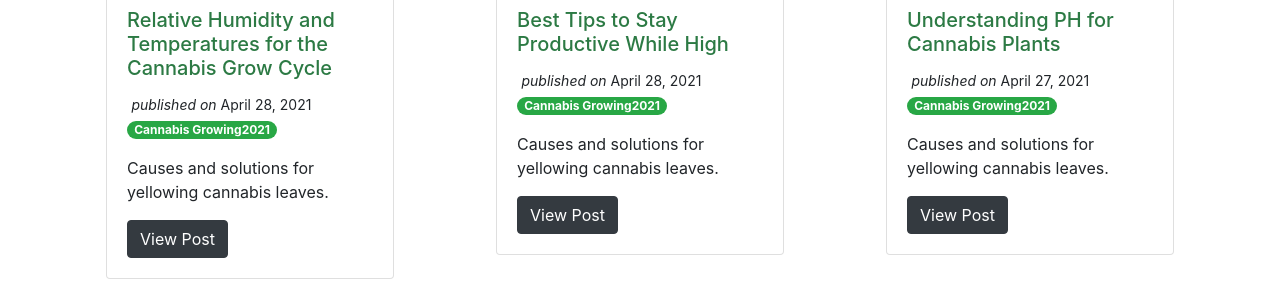
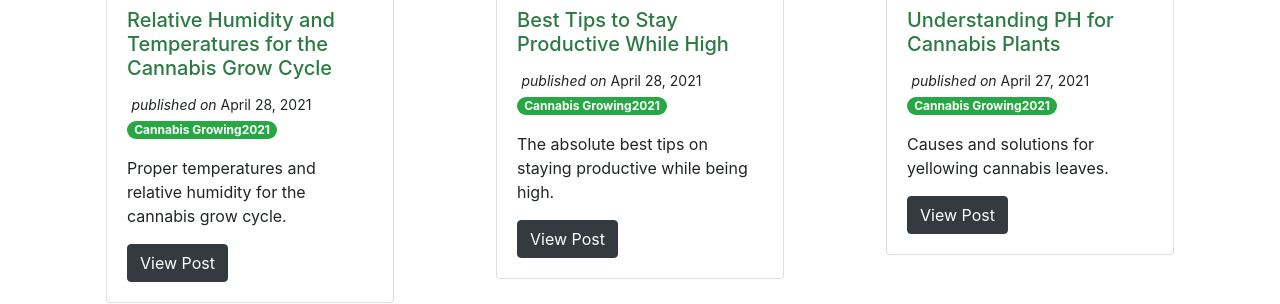
Before and after one commit to zaycation/beyondCultivation003, a Gatsby site: page / in a window 1280 px wide. Shown: the part 840-1144 px from the top of the page. Built offline with nearby package versions, Linux system fonts and the light colour scheme; Gatsby itself is replaced by a stand-in of ours.

Commit message:
updated excerpts on blogs

```diff
--- a/src/pages/2021-04-28-humidity-temp-cannabis/index.md
+++ b/src/pages/2021-04-28-humidity-temp-cannabis/index.md
@@ -3,7 +3,7 @@ path: "/humidity-temps-for-cannabis-growing"
 date: "2021-04-28"
 title: "Relative Humidity and Temperatures for the Cannabis Grow Cycle"
 tags: ["Cannabis Growing", "2021"]
-excerpt: "Causes and solutions for yellowing cannabis leaves."
+excerpt: "Proper temperatures and relative humidity for the cannabis grow cycle."
 image: "https://blog.purennatural.com/hubfs/blog_images/cannabis-grow-room-guide-humidity.jpg"
 ---
 
--- a/src/pages/2021-04-28-stay-productive/index.md
+++ b/src/pages/2021-04-28-stay-productive/index.md
@@ -3,7 +3,7 @@ path: "/best-tips-to-stay-productive"
 date: "2021-04-28"
 title: "Best Tips to Stay Productive While High"
 tags: ["Cannabis Growing", "2021"]
-excerpt: "Causes and solutions for yellowing cannabis leaves."
+excerpt: "The absolute best tips on staying productive while being high."
 image: "https://nypost.com/wp-content/uploads/sites/2/2021/03/office-weed.jpg?quality=80&strip=all&w=618&h=410&crop=1"
 ---
 
```
